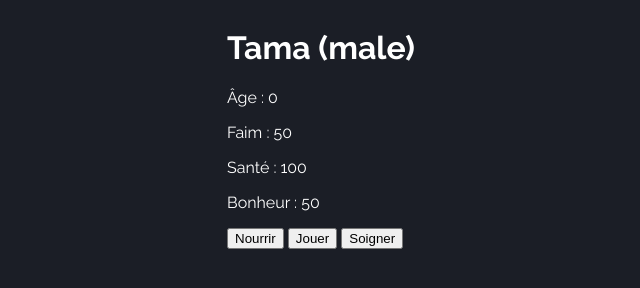
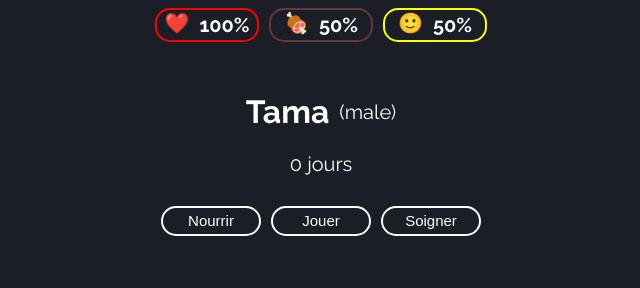
Before and after one commit to elYugen/Tamagotchi, a website built with Vite: page index.html in a window 1280 px wide. Shown: the whole page, without its empty margins (319-959 px from the left). Built offline with nearby package versions, Linux system fonts and the light colour scheme.

Commit message:
restyling the interface

```diff
--- a/index.html
+++ b/index.html
@@ -8,6 +8,39 @@
     <link rel="stylesheet" href="style.css">
   </head>
   <body>
+    <!-- Barre de status -->
+    <div class="status">
+      <div class="health">
+        <span>❤️</span>
+        <strong id="health">100%</strong>
+      </div>
+
+      <div class="hunger">
+        <span>🍖</span>
+        <strong  id="hunger">100%</strong>
+      </div>
+
+      <div class="happiness">
+        <span>🙂</span>
+        <strong  id="happiness">100%</strong>
+      </div>
+    </div>
+
+    <!-- Information de l'ami -->
+     <div class="tamagotchi">
+        <div class="tamagotchiNameGender">
+            <h1 id="name">Mon enfant</h1>
+            <span id="gender"></span>
+        </div>
+        <span id="age"></span>
+     </div>
+
+    <!-- Bouton d'intéraction -->
+    <div class="bouton">
+      <button id="feed">Nourrir</button>
+      <button id="play">Jouer</button>
+      <button id="heal">Soigner</button>
+    </div>
     <div id="app"></div>
     <script type="module" src="/main.js"></script>
   </body>
--- a/main.js
+++ b/main.js
@@ -1,31 +1,44 @@
 import Tamagotchi from './classes/tamagotchi';
 
 const app = document.getElementById('app');
+
+// Variable lié aux infos du Tamagotchi
+let name = document.getElementById('name');
+let gender = document.getElementById('gender');
+let age = document.getElementById('age');
+
+// Variable lié aux status
+let health = document.getElementById('health');
+let hunger = document.getElementById('hunger');
+let happiness = document.getElementById('happiness');
+
+// Variable lié aux boutons d'intéractions
+let feedButton = document.getElementById('feed');
+let playButton = document.getElementById('play');
+let healButton = document.getElementById('heal');
+
 let tamagotchi = new Tamagotchi('Tama', 'male');
 
 function renderUI() {
-  app.innerHTML = `
-    <h1>${tamagotchi.name} (${tamagotchi.gender})</h1>
-    <p>Âge : ${tamagotchi.age}</p>
-    <p>Faim : ${tamagotchi.hunger}</p>
-    <p>Santé : ${tamagotchi.health}</p>
-    <p>Bonheur : ${tamagotchi.happiness}</p>
-    <button id="feed">Nourrir</button>
-    <button id="play">Jouer</button>
-    <button id="heal">Soigner</button>
-  `;
+  name.textContent = tamagotchi.name;
+  gender.textContent = `(${tamagotchi.gender})`;
+  age.textContent = `${tamagotchi.age} jours`;
 
-  document.getElementById('feed').addEventListener('click', () => {
+  health.textContent = `${tamagotchi.health}%`;
+  hunger.textContent = `${tamagotchi.hunger}%`;
+  happiness.textContent = `${tamagotchi.happiness}%`;
+
+  feedButton.addEventListener('click', () => {
     tamagotchi.feed();
     renderUI();
   });
 
-  document.getElementById('play').addEventListener('click', () => {
+  playButton.addEventListener('click', () => {
     tamagotchi.play();
     renderUI();
   });
 
-  document.getElementById('heal').addEventListener('click', () => {
+  healButton.addEventListener('click', () => {
     tamagotchi.heal();
     renderUI();
   });
--- a/public/style.css
+++ b/public/style.css
@@ -10,4 +10,99 @@ body {
     justify-content: center;
     align-items: center;
     flex-direction: column;
+    gap: 30px;
 }
+
+/* Liste des status */
+.status {
+    display: flex;
+    flex-direction: row;
+    gap: 10px;
+    align-items: center;
+}
+
+.health {
+    border-radius: 15px;
+    border: 2px solid red;
+    display: flex;
+    flex-direction: row;
+    align-items: center;
+    justify-content: center;
+    gap: 10px;
+    font-size: 20px;
+    width: 100px;
+    height: 30px;
+
+    span {
+        margin-top: -4px;
+    }
+}
+
+.hunger {
+    border-radius: 15px;
+    border: 2px solid rgb(99, 57, 57);
+    display: flex;
+    flex-direction: row;
+    align-items: center;
+    justify-content: center;
+    gap: 10px;
+    font-size: 20px;
+    width: 100px;
+    height: 30px;
+
+    span {
+        margin-top: -4px;
+    }
+}
+
+.happiness {
+    border-radius: 15px;
+    border: 2px solid yellow;
+    display: flex;
+    flex-direction: row;
+    align-items: center;
+    justify-content: center;
+    gap: 10px;
+    font-size: 20px;
+    width: 100px;
+    height: 30px;
+
+    span {
+        margin-top: -4px;
+    }
+}
+
+/* Bouton d'intéraction */
+.bouton {
+    display: flex;
+    flex-direction: row;
+    align-items: center;
+    gap: 10px;
+
+    button{
+        background-color: #1b1e26;
+        color: white;
+        font-size: 15px;
+        border: 2px solid white;
+        border-radius: 15px;
+        width: 100px;
+        height: 30px;
+    }
+}
+
+/* Informations du tamagotchi */
+.tamagotchi {
+    display: flex;
+    flex-direction: column;
+    align-items: center;
+
+    .tamagotchiNameGender {
+        display: flex;
+        flex-direction: row;
+        align-items: center;
+        gap: 10px;
+    }
+    span {
+        font-size: 20px;
+    }
+}
```
